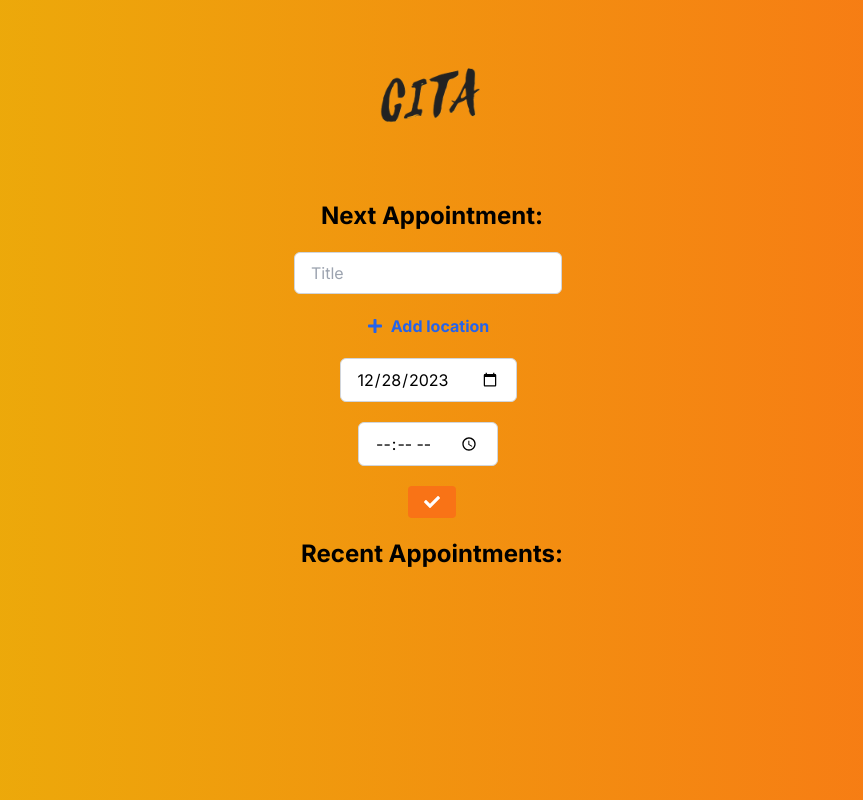
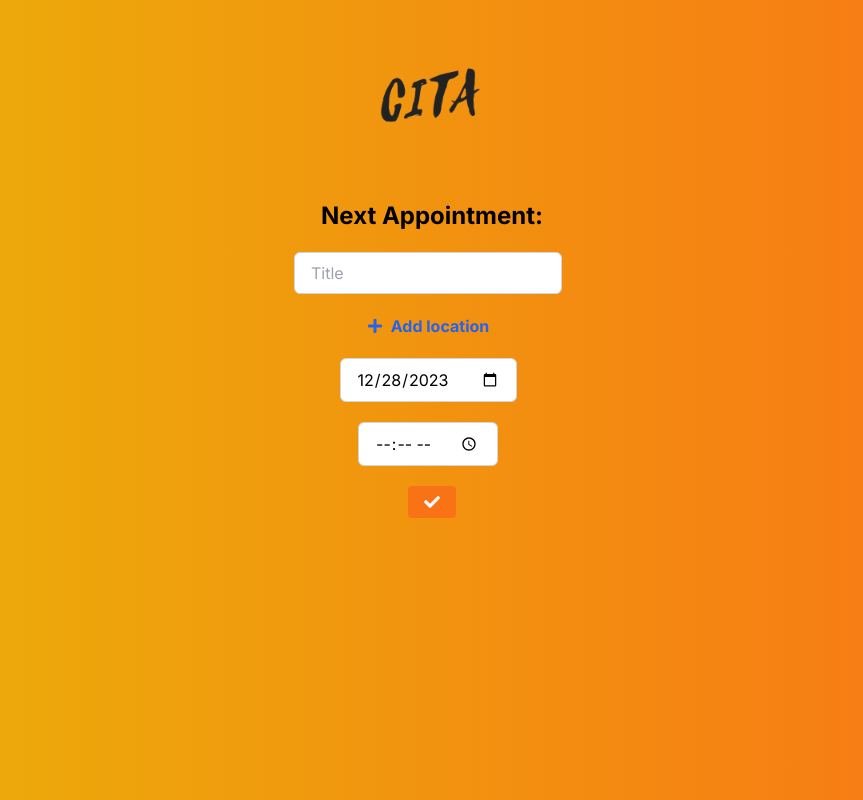
Before and after one commit to chris251190/cita, a Next.js app: page / in a window 1280 px wide. Shown: the whole page, without its empty margins (208-1071 px from the left). Built offline with nearby package versions, Linux system fonts and the light colour scheme.

Commit message:
Refactor recent appointments rendering in Cita component

```diff
--- a/app/page.tsx
+++ b/app/page.tsx
@@ -147,8 +147,9 @@ export default function Cita() {
       </div>
 
       <div>
-        <h1 className="text-2xl font-bold">Recent Appointments:</h1>
-
+        {showQRCodeIndex !== null && (
+          <h1 className="text-2xl font-bold">Recent Appointments:</h1>
+        )}
         {appointments.map((appointment, index) => (
           <div key={index} className="mb-10 flex flex-col items-center justify-center">
             <p className='mt-3 mb-3'><b>{appointment.title ? appointment.title : 'no title'}, {new Date(appointment.selectedDate).toLocaleDateString()} - {appointment.selectedTime} h</b></p>
```
